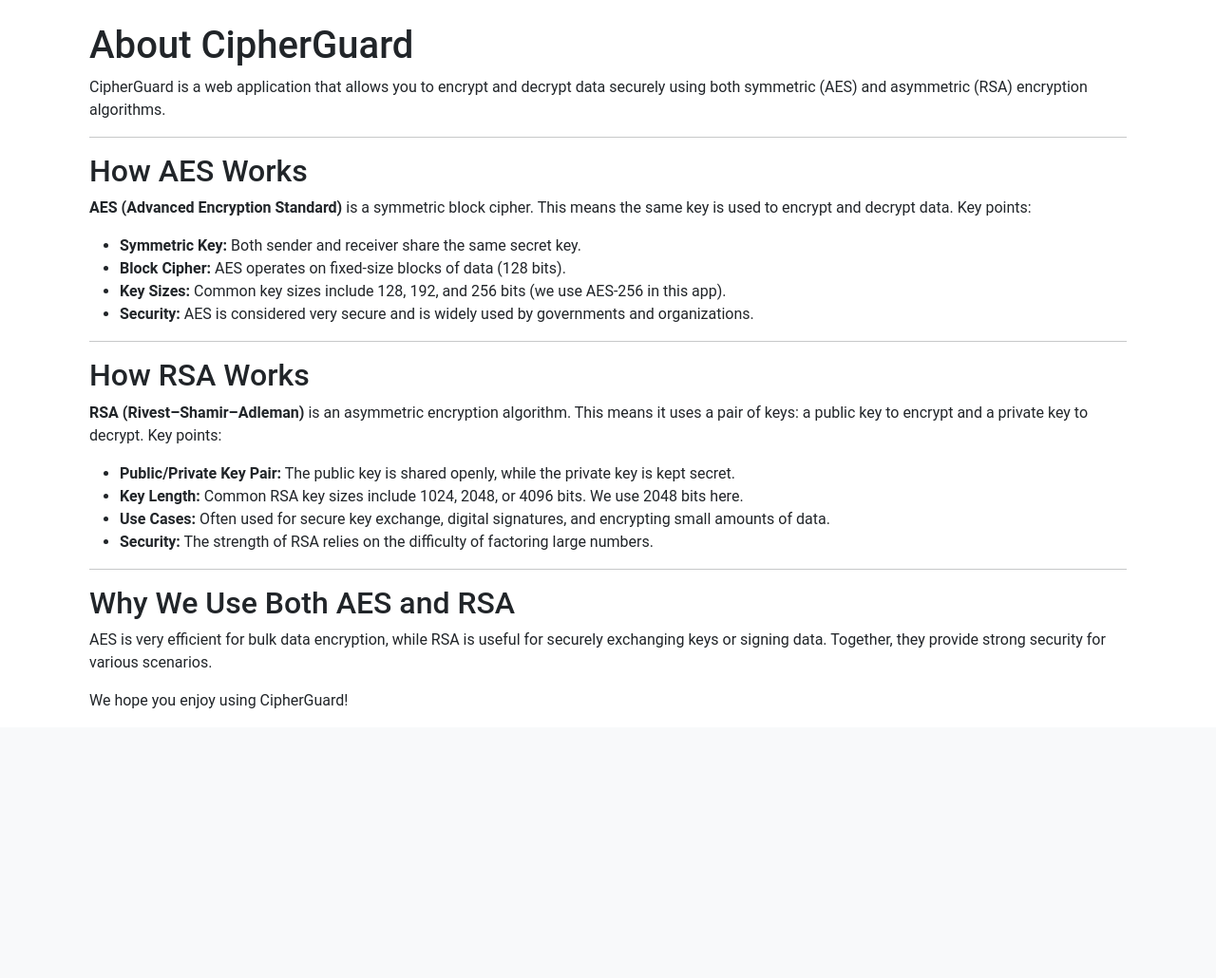
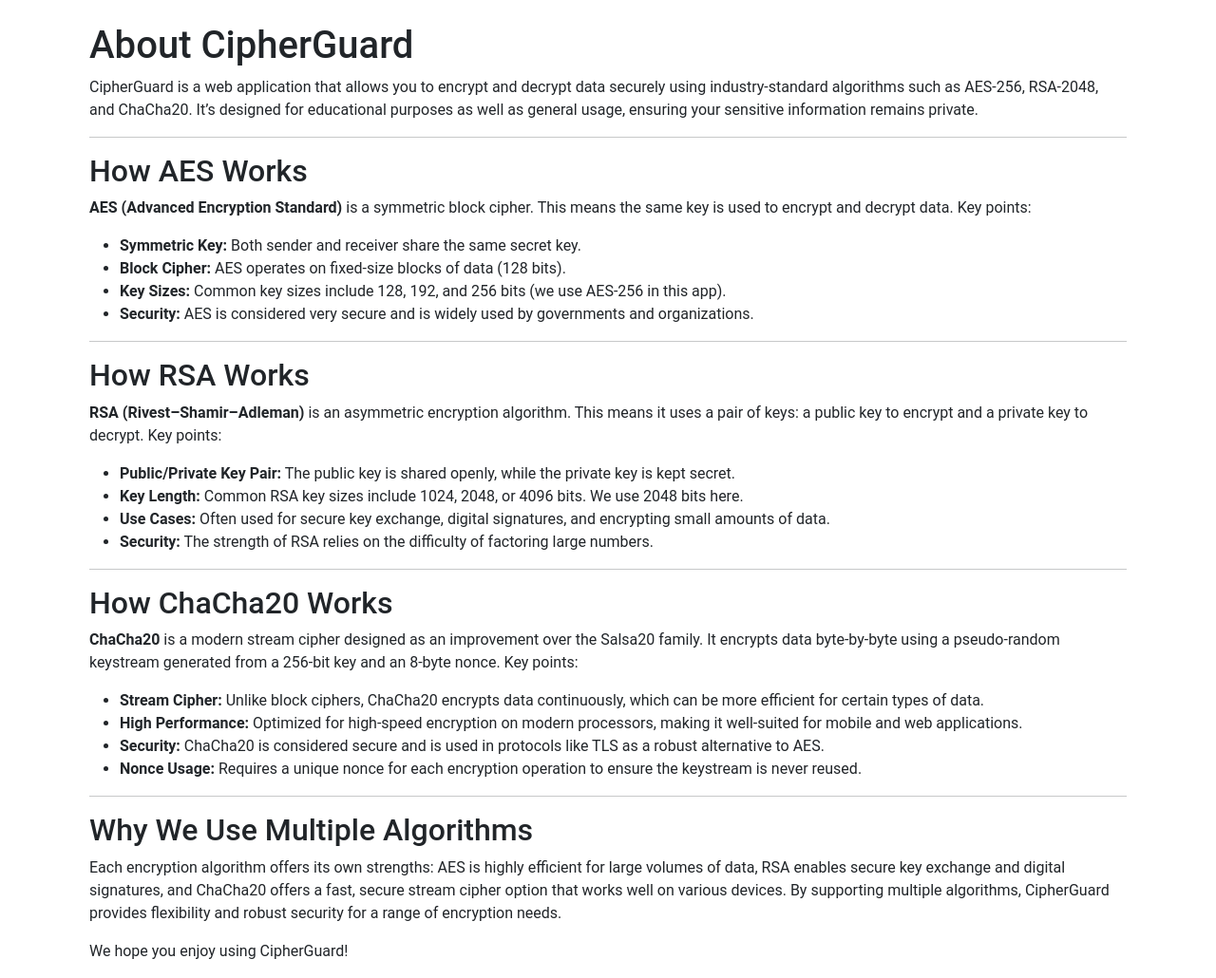
Before and after one commit to rmwebb2/NewEncryptionHub, a Flask app: page /about in a window 1280 px wide. Shown: the part 56-1086 px from the top of the page at 95% size. Before the commit the page ends 802 px from the top, so only its background shows below. Run offline with Flask 3, Linux system fonts and the light colour scheme.

Commit message:
updates about page

```diff
--- a/templates/about.html
+++ b/templates/about.html
@@ -4,7 +4,8 @@
     <h1>About CipherGuard</h1>
     <p>
       CipherGuard is a web application that allows you to encrypt and decrypt data securely
-      using both symmetric (AES) and asymmetric (RSA) encryption algorithms.
+      using industry-standard algorithms such as AES-256, RSA-2048, and ChaCha20. It’s designed
+      for educational purposes as well as general usage, ensuring your sensitive information remains private.
     </p>
 
     <hr>
@@ -39,10 +40,24 @@
 
     <hr>
 
-    <h2>Why We Use Both AES and RSA</h2>
+    <h2>How ChaCha20 Works</h2>
     <p>
-      AES is very efficient for bulk data encryption, while RSA is useful for securely exchanging keys
-      or signing data. Together, they provide strong security for various scenarios.
+      <strong>ChaCha20</strong> is a modern stream cipher designed as an improvement over the Salsa20 family.
+      It encrypts data byte-by-byte using a pseudo-random keystream generated from a 256-bit key and an 8-byte nonce.
+      Key points:
+    </p>
+    <ul>
+      <li><strong>Stream Cipher:</strong> Unlike block ciphers, ChaCha20 encrypts data continuously, which can be more efficient for certain types of data.</li>
+      <li><strong>High Performance:</strong> Optimized for high-speed encryption on modern processors, making it well-suited for mobile and web applications.</li>
+      <li><strong>Security:</strong> ChaCha20 is considered secure and is used in protocols like TLS as a robust alternative to AES.</li>
+      <li><strong>Nonce Usage:</strong> Requires a unique nonce for each encryption operation to ensure the keystream is never reused.</li>
+    </ul>
+
+    <hr>
+
+    <h2>Why We Use Multiple Algorithms</h2>
+    <p>
+      Each encryption algorithm offers its own strengths: AES is highly efficient for large volumes of data, RSA enables secure key exchange and digital signatures, and ChaCha20 offers a fast, secure stream cipher option that works well on various devices. By supporting multiple algorithms, CipherGuard provides flexibility and robust security for a range of encryption needs.
     </p>
 
     <p>We hope you enjoy using CipherGuard!</p>
```
